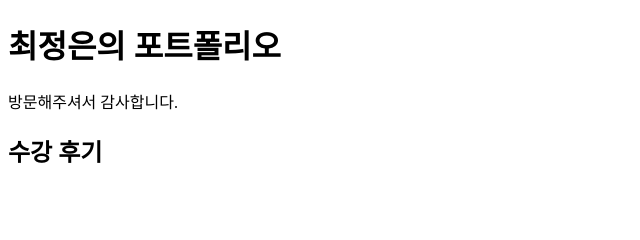
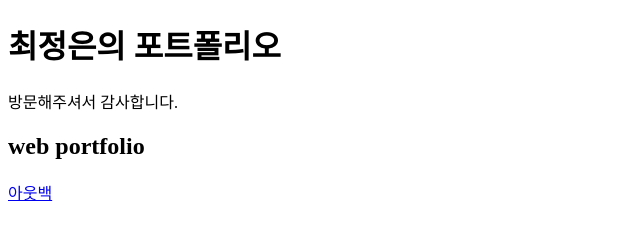
Before and after one commit to choijeongeun/portfolio, a plain HTML site: page index.html in a window 1280 px wide. Shown: the whole page, without its empty margins (0-640 px from the left). Drawn offline with Linux system fonts and the light colour scheme.

Commit message:
Add files via upload

```diff
--- a/index.html
+++ b/index.html
@@ -9,10 +9,8 @@
     <h1>최정은의 포트폴리오</h1>
     <p>방문해주셔서 감사합니다.</p>
     <section>
-        <h2>수강 후기</h2>
-        <div>
-            <img src="" alt="">
-        </div>
+        <h2>web portfolio</h2>
+        <div><a href="outback/index.html">아웃백</a></div>
     </section>
 </body>
 </html>
```
